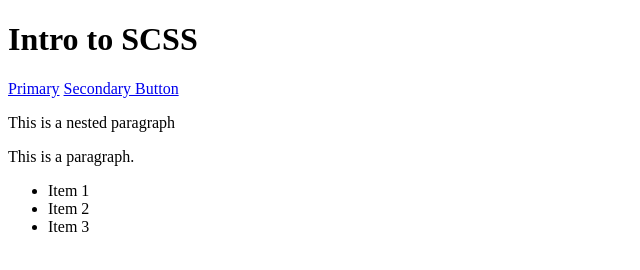
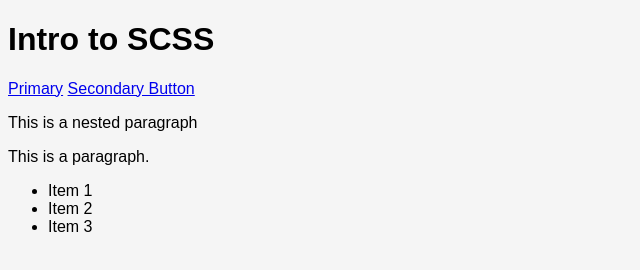
Before and after one commit to mccl0140/exercise-2-scss, a plain HTML site: page index.html in a window 1280 px wide. Shown: the whole page, without its empty margins (0-640 px from the left). Drawn offline with Linux system fonts and the light colour scheme.

Commit message:
created folders
moved information into the correct files

```diff
--- a/css/style.css
+++ b/css/style.css
@@ -1 +1,10 @@
-body{background-color:#f5f5f5;font-family:Arial,Helvetica,sans-serif}
+/*This file imports your scss partials to be compiled into one style sheet. That style sheet can then be attached to your html.*/
+/*variable are places for sharing information that you want to reuse throughout your stylesheet.
+You can store things like colors, font-stacks or any css value you can think of. Variables are declared using the '$' */
+/*Where the meat of your css goes. broke up into modular parts. ie typography, layouts, buttons*/
+body {
+  background-color: #f5f5f5;
+  font-family: Arial, Helvetica, sans-serif;
+}
+
+/**/
--- a/index.html
+++ b/index.html
@@ -3,6 +3,7 @@
 <head>
 	<meta charset="utf-8">
 	<title>Responsive Setup</title>
+  <link href="css/style.css" rel="stylesheet">
 	<meta name="handheldfriendly" content="true">
 	<meta name="mobileoptimized" content="240">
 	<meta name="viewport" content="width=device-width,initial-scale=1">
--- /dev/null
+++ b/scss/components/_main.scss
@@ -0,0 +1,4 @@
+body{
+	background-color: $background;
+	font-family: $arial;
+}
--- a/scss/style.scss
+++ /dev/null
@@ -1,18 +0,0 @@
-/*This file imports your scss partials to be compiled into one style sheet. That style sheet can then be attached to your html.*/
-
-//variables
-/*variable are places for sharing information that you want to reuse throughout your stylesheet.
-You can store things like colors, font-stacks or any css value you can think of. Variables are declared using the '$' */
-
-//colors
-$primary: #3498bd;
-$primary-dark: #2980b9;
-$background: #f5f5f5;
-
-//fonts
-$arial: Arial, Helvetica, sans-serif;
-
-body{
-	background-color: $background;
-	font-family: $arial;
-}
```
Also changed, not shown: scss/_base.scss (added, +7 -0 lines), css/_base.css (added), scss/components/_typography.scss (added), 1 other file.
